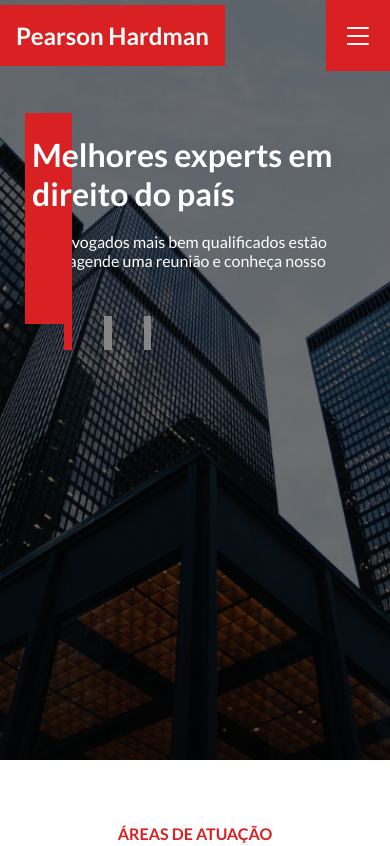
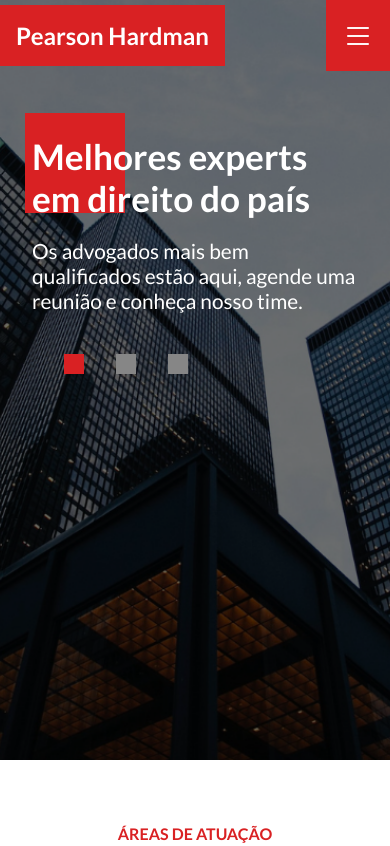
Before and after one commit to raquelmuniz/Pearson-Hardman-ProjetoFrontWeek, a plain HTML site: page index.html in a window 390 px wide. Shown: the top 846 px of the page. Drawn offline with nearby package versions, Linux system fonts and the light colour scheme; a web font is replaced by a local one.

Commit message:
acertando a responsividade

```diff
--- a/styles.css
+++ b/styles.css
@@ -91,8 +91,8 @@ i {
 }
 
 .square {
-    width: 12vw;
-    height: 25vh;
+    width: 100px;
+    height: 100px;
     background-color: var(--main-color);
     position: absolute;
     z-index: 1;
@@ -109,8 +109,8 @@ i {
 }
 
 .dot {
-    width: 2vw;
-    height: 4vh;
+    width: 20px;
+    height: 20px;
     background-color: var(--secondary-color);
 }
 
@@ -310,8 +310,8 @@ color: var(--primary-text-color);
 }
 
 .author img {
-    width: 8vw;
-    height: 18vh;
+    width: 100px;
+    height: 100px;
 }
 
 #team {
@@ -540,7 +540,7 @@ color: var(--primary-text-color);
 
 /*Responsivo*/
 
-@media(max-width: 500px){
+@media(max-width: 770px){
     body{
         overflow-x: hidden;
     }
@@ -565,11 +565,11 @@ color: var(--primary-text-color);
     }
 
     .banner h2 {
-        font-size: 2rem;
+        font-size: 2.2rem;
     }
 
     .banner p {
-        font-size: 1rem;
+        font-size: 1.3rem;
     }
 
     .btn {
```
